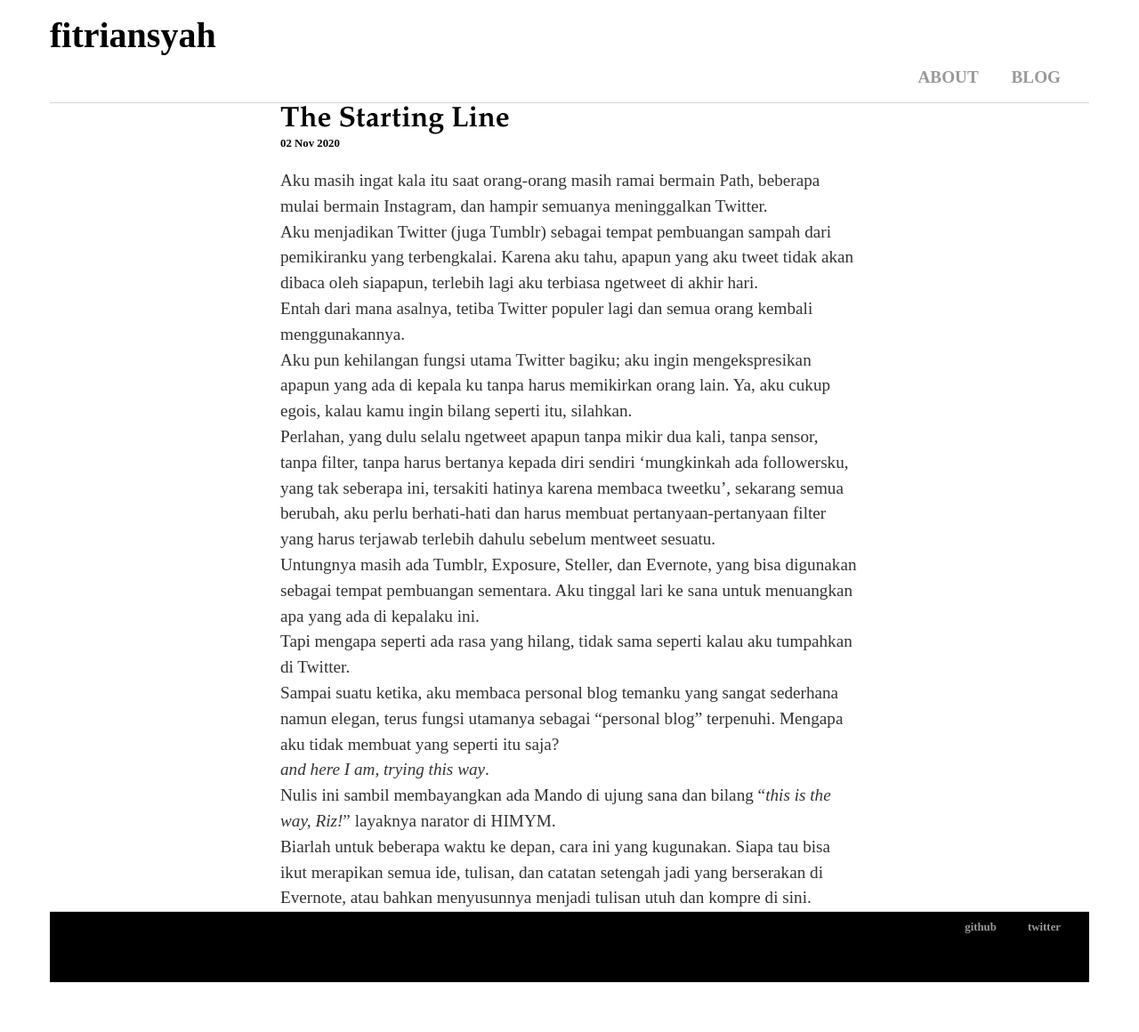
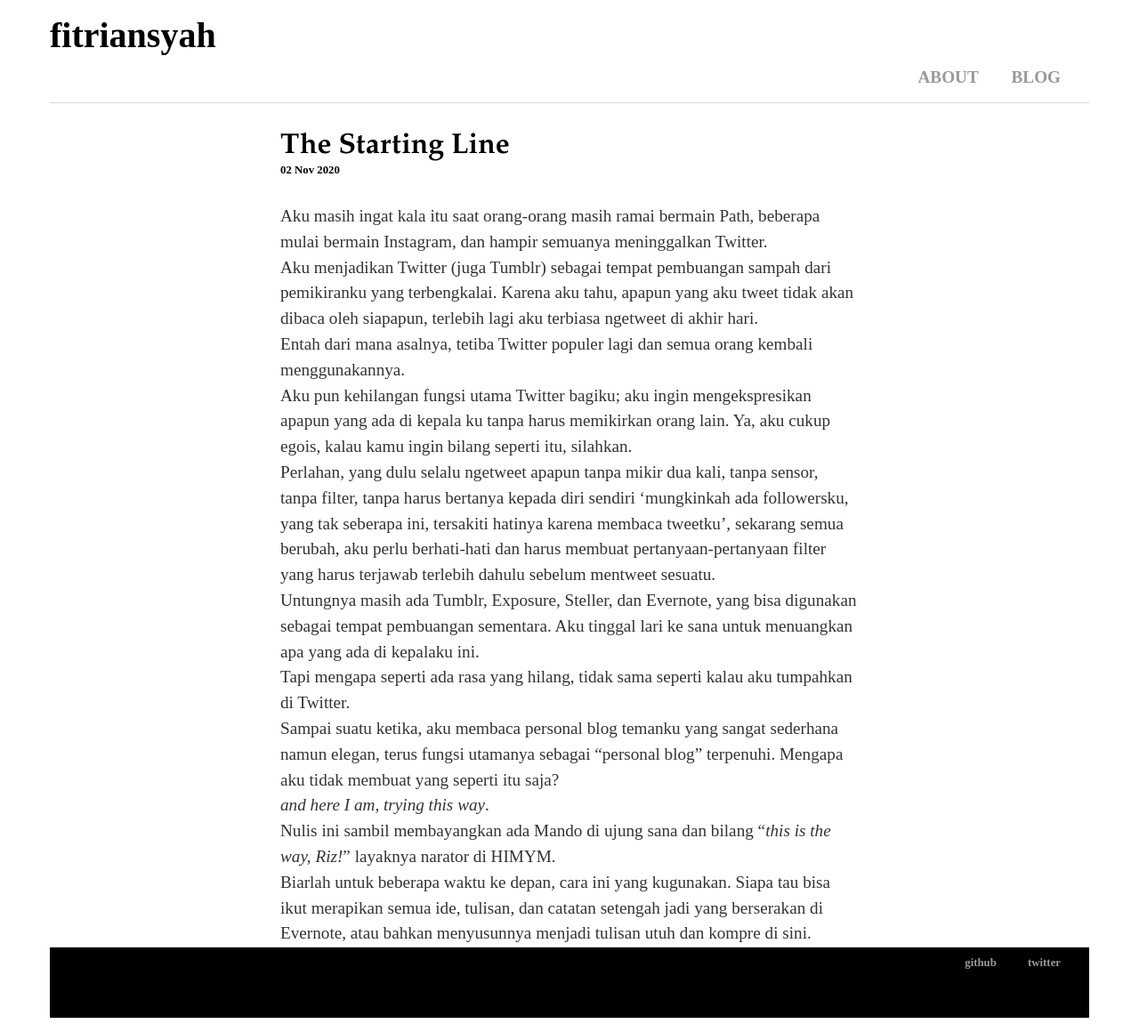
Before and after one commit to rnfitriansyah/rnfitriansyah.github.io, a Jekyll site: the page built from _posts/2020-11-02-The-Starting-Line.md, in a window 1280 px wide. Shown: the whole page at 89% size. Built offline with Jekyll 4.4.1, drawn with Linux system fonts in a browser that asks for light colours; before the commit the page ends 1120 px from its top, so only the background shows below that.

Commit message:
Update post.html

```diff
--- a/_layouts/post.html
+++ b/_layouts/post.html
@@ -1,11 +1,11 @@
 ---
 layout: responsive
 ---
-<h2 style="font-size: 32px; color: black;text-align: left; font-family: Garamond">
+<h2 style="margin-top: 30px; font-size: 32px; color: black;text-align: left; font-family: Garamond">
   {{ page.title }}</h2>
 <h3 class="meta">{{ page.date | date_to_string }}</h3>
 
 <div class="post">
-  <p style="margin-top: 20px">
+  <p style="margin-top: 30px">
     {{ content }}</p>
 </div>
```
